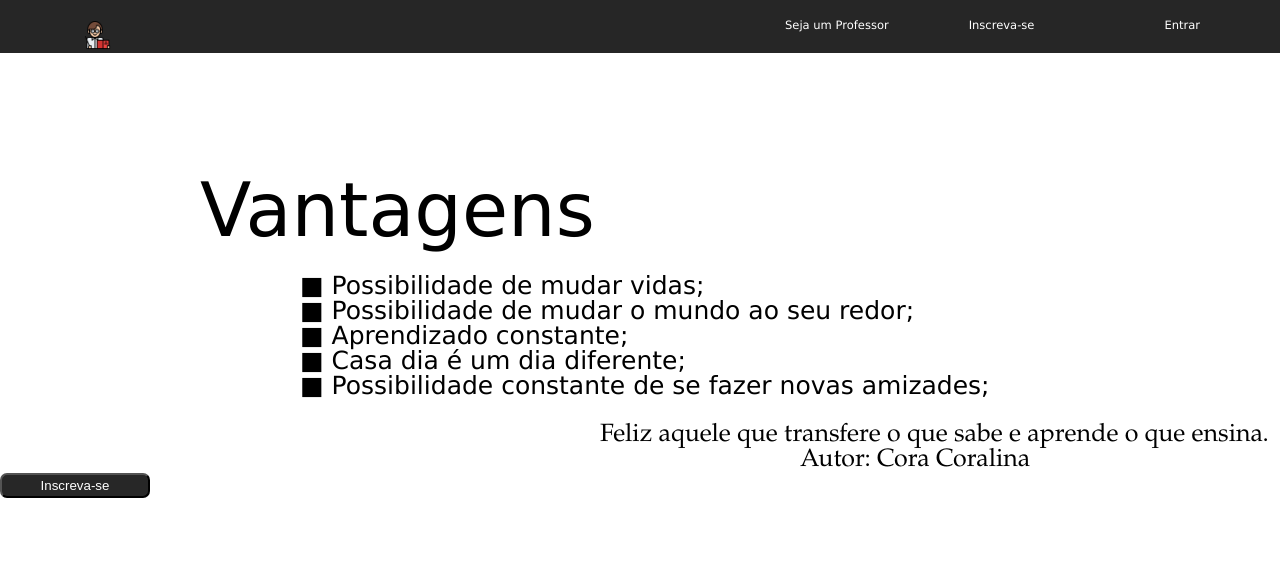
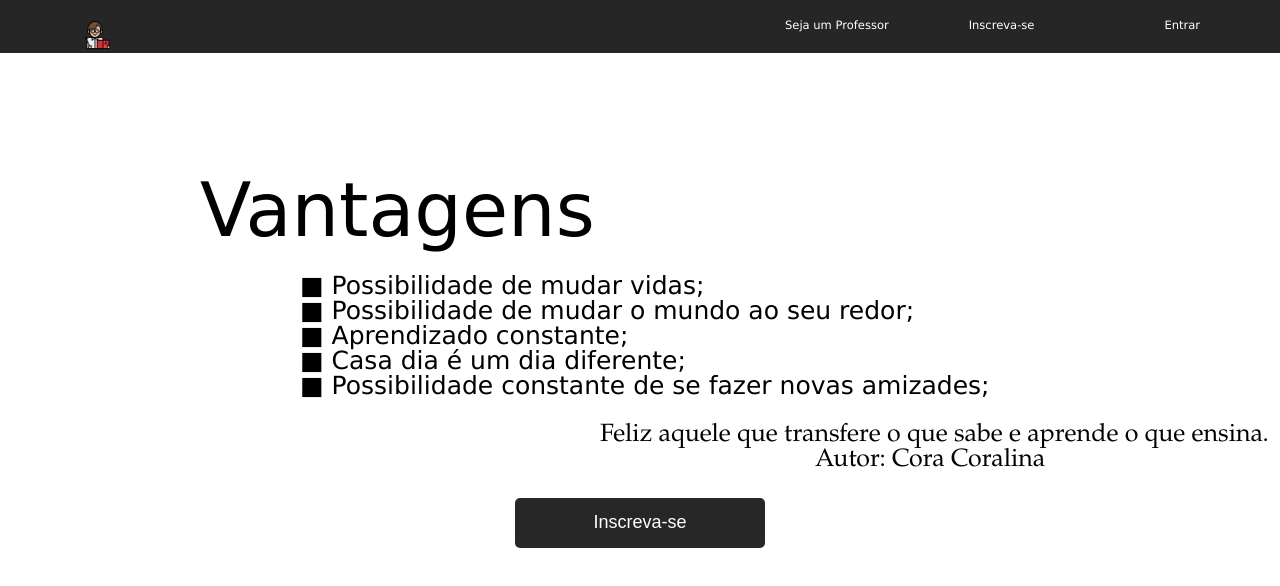
Before and after one commit to igor-py/professor-online, a React (Create React App) app in the folder app/: page /sejaumprofessor in a window 1280 px wide. Shown: the top 586 px of the page. Built offline with nearby package versions, Linux system fonts and the light colour scheme.

Commit message:
seja-um-professor - com botão

```diff
--- a/app/src/pages/seja-um-professor/index.js
+++ b/app/src/pages/seja-um-professor/index.js
@@ -20,12 +20,15 @@ export default function SejaUmProfessorPage() {
               <li class="vantagem">Aprendizado constante;</li>
               <li class="vantagem">Casa dia é um dia diferente;</li>
               <li class="vantagem">Possibilidade constante de se fazer novas amizades;</li>
-              <div class="frase-motivacional">
+            <div class="frase-motivacional">
                 <li class="frase">Feliz aquele que transfere o que sabe e aprende o que ensina.</li>
                 <li class="autor">Autor: Cora Coralina</li>
               </div>
             </div>
-            <button class="botao">Inscreva-se</button>
+            <div class="flex-container">
+              <button class="botao">Inscreva-se</button>
+            </div>
+
           </li>
         </body>
 
--- a/app/src/pages/seja-um-professor/styles.css
+++ b/app/src/pages/seja-um-professor/styles.css
@@ -28,12 +28,25 @@ h1{
 }
 
 .autor{
-    padding-left: 200px;
+    padding-left: 215px;
+}
+
+.flex-container{
+    display: flex;
+    justify-content: center;
 }
 
 .botao{
-    display: block;
+    margin-top: 25px;
     text-align: center;
-    width: 150px;
-    height: 25px;
+    font-size: large;
+    width: 250px;
+    height: 50px;
+    transition: 0.5s;
+    border: none;
+	border-radius: 5px;
 }
+
+.botao:hover{
+    background-color: lightsalmon;
+}
```
